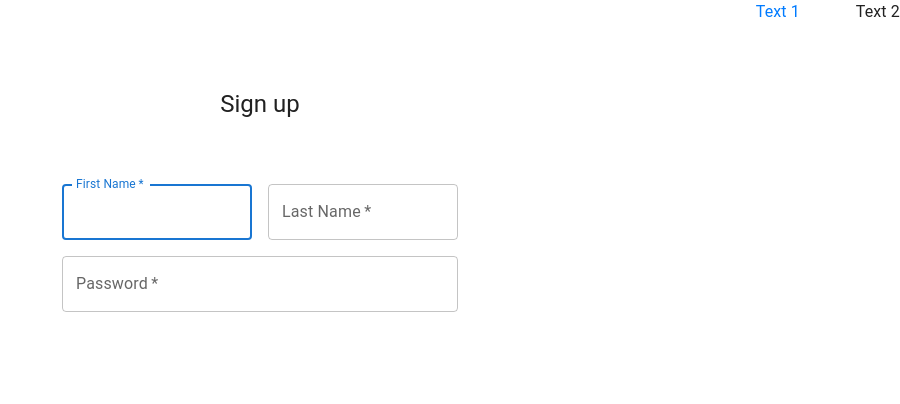
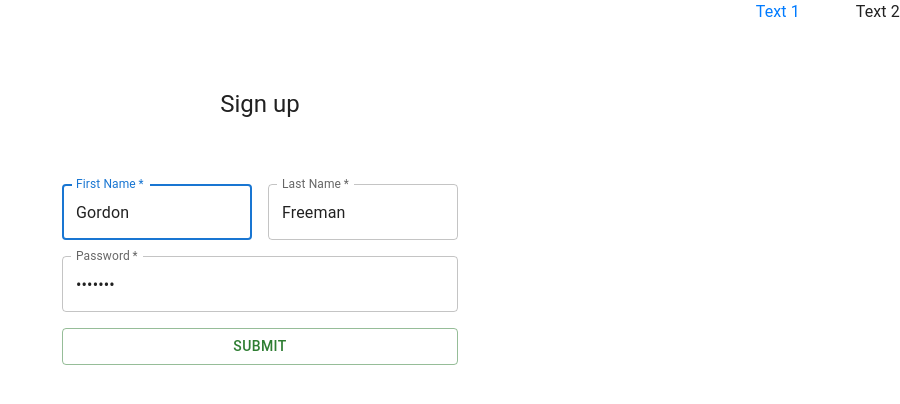
Before and after one commit to Heneros/mern-blog, a React (Create React App) app in the folder client/: page /registration in a window 1280 px wide. Shown: the top 404 px of the page, without its empty margins (380-1280 px from the left). Built offline with nearby package versions, Linux system fonts and the light colour scheme.

Commit message:
registration page updated

```diff
--- a/client/package.json
+++ b/client/package.json
@@ -21,6 +21,7 @@
     "react": "^18.2.0",
     "react-bootstrap": "^2.7.0",
     "react-dom": "^18.2.0",
+    "react-hook-form": "^7.43.3",
     "react-redux": "^8.0.5",
     "react-router-dom": "^6.5.0",
     "react-scripts": "5.0.1",
--- a/client/src/pages/Registration.js
+++ b/client/src/pages/Registration.js
@@ -12,10 +12,30 @@ import LockOutlinedIcon from '@mui/icons-material/LockOutlined';
 import Typography from '@mui/material/Typography';
 import Container from '@mui/material/Container';
 import { createTheme, ThemeProvider } from '@mui/material/styles';
+import { useDispatch, useSelector } from 'react-redux';
+import { useForm } from 'react-hook-form';
 
-import Header  from '../components/Header';
+import Header from '../components/Header';
+import { fetchRegister, selectIsAuth } from '../redux/slices/auth';
 
 export default function Registration() {
+    const isAuth = useSelector(selectIsAuth);
+    const dispatch = useDispatch();
+
+    const { register, handleSubmit, formState: { errors, isValid } } = useForm({
+        defaultValues: {
+            firstName: 'Gordon',
+            lastName: 'Freeman',
+            password: '123456d'
+        },
+        mode: 'onChange'
+    });
+
+    const onSubmit = async (values) => {
+        const data = await dispatch(fetchRegister(values));
+    }
+
+
     return (
         <>
             <Header />
@@ -31,7 +51,7 @@ export default function Registration() {
                     <Typography component="h1" variant="h5">
                         Sign up
                     </Typography>
-                    <Box component="form" sx={{ mt: 8 }}>
+                    <Box component="form" onSubmit={handleSubmit(onSubmit)} sx={{ mt: 8 }}>
                         <Grid container spacing={2}>
                             <Grid item xs={12} sm={6}>
                                 <TextField
@@ -42,6 +62,7 @@ export default function Registration() {
                                     id="firstName"
                                     label="First Name"
                                     autoFocus
+                                    {...register('firstName', { required: 'Enter firstName' })}
                                 />
                             </Grid>
                             <Grid item xs={12} sm={6}>
@@ -52,6 +73,7 @@ export default function Registration() {
                                     label="Last Name"
                                     name="lastName"
                                     autoComplete="family-name"
+                                    {...register('lastName', { required: 'Enter lastName' })}
                                 />
                             </Grid>
                             <Grid item xs={12}>
@@ -63,9 +85,16 @@ export default function Registration() {
                                     type="password"
                                     id="password"
                                     autoComplete="new-password"
+                                    {...register('password', { required: 'Enter password' })}
                                 />
                             </Grid>
                         </Grid>
+                        <Button
+                            sx={{ display: 'flex', mt: 2, justifyContent: 'center' }}
+                            type="submit"
+                            fullWidth
+                            variant='outlined'
+                            color="success">Submit</Button>
                     </Box>
                 </Box>
             </Container>
--- a/client/src/redux/slices/auth.js
+++ b/client/src/redux/slices/auth.js
@@ -14,9 +14,10 @@ export const fetchRegister = createAsyncThunk('auth/fetchRegister', async (param
 });
 
 export const fetchAuthMe = createAsyncThunk('auth/fetchAuthMe', async (params) => {
-    const { data } = await axios.post('/auth/me', params);
+    const { data } = await axios.get('/auth/me', params);
     return data;
 });
+
 
 const initialState = {
     data: null,
@@ -36,13 +37,46 @@ const authSlice = createSlice({
             state.status = 'loading';
             state.data = null
         },
-        [fetchAuth.fulfilled]: (state) => {
+        [fetchAuth.fulfilled]: (state, action) => {
             state.status = 'loaded';
-            state.data = null
+            state.data = action.payload;
         },
         [fetchAuth.rejected]: (state) => {
             state.status = 'error';
             state.data = null
         },
+
+
+        [fetchAuthMe.pending]: (state) => {
+            state.status = 'loading';
+            state.data = null;
+        },
+        [fetchAuthMe.fulfilled]: (state, action) => {
+            state.status = 'loaded';
+            state.data = action.payload;
+        },
+        [fetchAuthMe.rejected]: (state) => {
+            state.status = 'error';
+            state.data = null;
+        },
+
+
+
+        [fetchRegister.pending]: (state) => {
+            state.status = 'loading';
+            state.data = null;
+        },
+        [fetchRegister.fulfilled]: (state, action) => {
+            state.status = 'loaded';
+            state.data = action.payload;
+        },
+        [fetchRegister.error]: (state) => {
+            state.status = 'error';
+            state.data = null;
+        }
     }
-})
+});
+
+export const selectIsAuth = (state) => Boolean(state.auth.data);
+export const authReducer = authSlice.reducer;
+export const { logout } = authSlice.actions;
--- a/client/src/redux/store.js
+++ b/client/src/redux/store.js
@@ -1,13 +1,12 @@
 import { configureStore } from '@reduxjs/toolkit';
 import { postsReducer } from './slices/posts';
-
+import { authReducer } from './slices/auth';
 
 
 const store = configureStore({
     reducer: {
         posts: postsReducer,
-
-        // auth: authReducer
+        auth: authReducer
     }
 })
 
```
Also changed, not shown: 1 other file (tests, documents, lock files or other folders).
